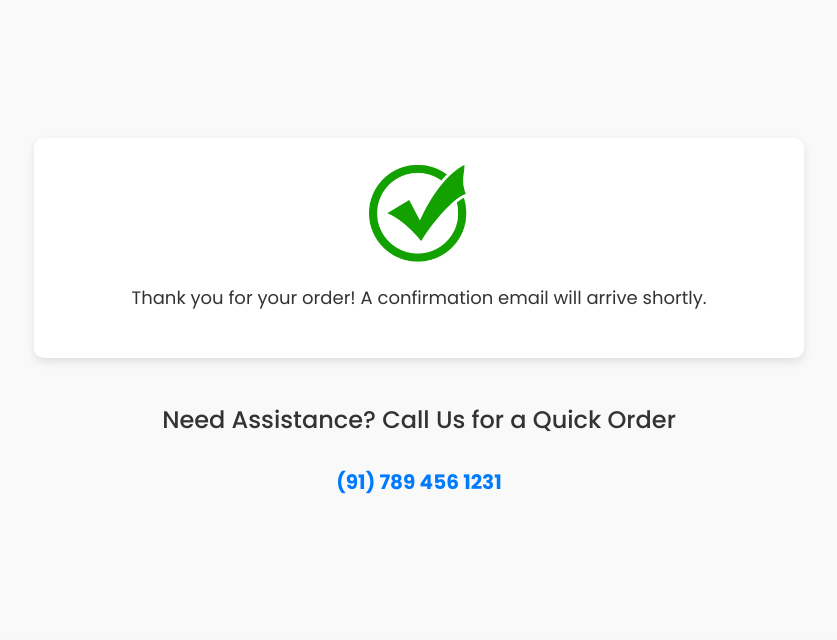
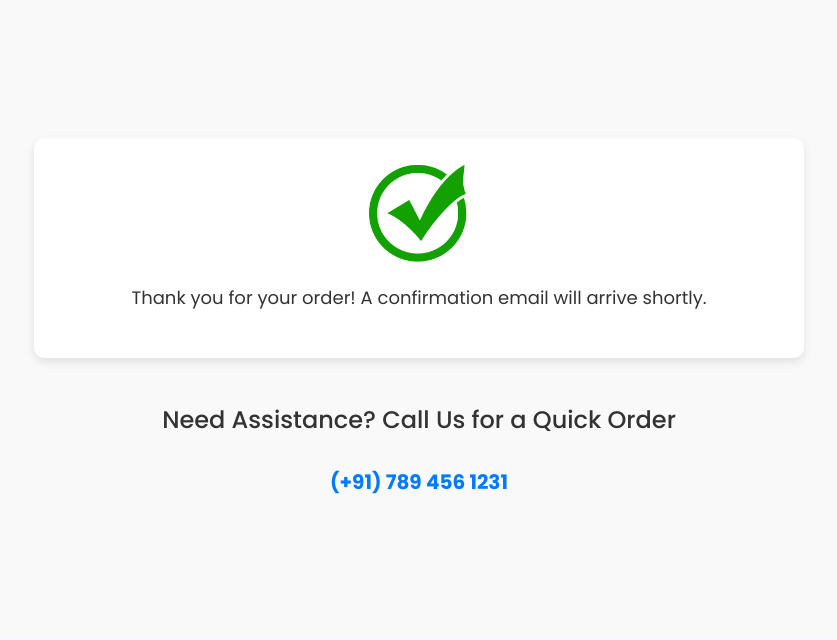
Before and after one commit to harsh-thite/HMart, a Django app: page /success in a window 1280 px wide. Shown: the part 194-834 px from the top of the page, without its empty margins (221-1058 px from the left). Run offline with Django 5.2, Linux system fonts and the light colour scheme; some libraries are stand-ins or nearby versions; some web fonts are replaced.

Commit message:
Improved functionalities.

```diff
--- a/E_shop/templates/Cart/thank-you.html
+++ b/E_shop/templates/Cart/thank-you.html
@@ -19,7 +19,7 @@
                     <h3 class="title mb-3" style="font-size: 24px; color: #333;">Need Assistance? Call Us for a Quick Order</h3>
                     <div class="cntct typewriter-effect">
                         <span class="call_desk">
-                            <a href="tel:+91 7894561231" id="typewriter_num" style="font-size: 20px; font-weight: bold; color: #007bff;">(91) 789 456 1231</a>
+                            <a href="tel:+91 7894561231" id="typewriter_num" style="font-size: 20px; font-weight: bold; color: #007bff;">(+91) 789 456 1231</a>
                         </span>
                     </div>
                 </div>
```
